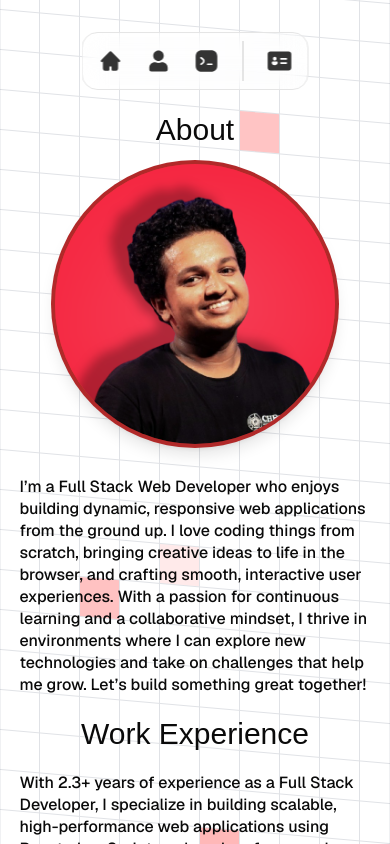
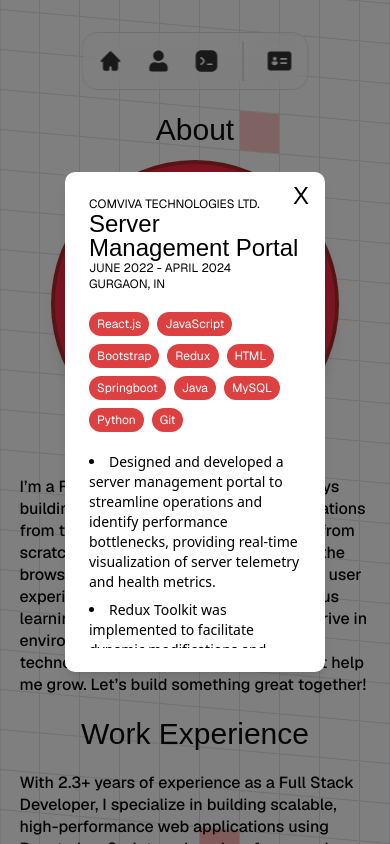
Before and after one commit to AswinP-Thampan/portfolio, a Next.js app: page /profile in a window 390 px wide. Built offline with nearby package versions, Linux system fonts and the light colour scheme; a web font is replaced by a local one.

Commit message:
mobile responsive v5

```diff
--- a/src/app/profile/page.js
+++ b/src/app/profile/page.js
@@ -9,7 +9,7 @@
 export default function Profile() {
 
     const [skills, setPopSkills] = useState(false)
-    const [project, setProjects] = useState(null)
+    const [project, setProjects] = useState(P1)
 
     const reveal = {
         hidden: { opacity: 0, y: 30 },
@@ -102,7 +102,7 @@
     return (
         <div className="fixed inset-0 bg-black/50 z-50 flex items-center justify-center">
             <div className="flex bg-white rounded-lg shadow-lg max-w-2/3 max-h-2/3 w-full text-black overflow-hidden h-[500px]">
-                <div className="relative w-1/3 h-full overflow-hidden">
+                <div className="relative w-1/3 h-full overflow-hidden hidden lg:block">
                     <Image
                         src={project.src}
                         alt="Side profile of a cat"
@@ -111,20 +111,20 @@
                     />
                     <div className="absolute bottom-0 m-8 p-2 pb-2.5 rounded-xl text-xs font-medium text-center text-white bg-black/30 backdrop-blur-lg">These are representative stock images intended to give viewers a quick visual idea of the project.</div>
                 </div>
-                <div className="relative w-2/3 p-6 flex flex-col justify-start">
+                <div className="relative lg:w-2/3 p-6 flex flex-col justify-start">
                     <button
                         className="absolute top-2 right-2 cursor-pointer flex justify-center items-center font-[family-name:var(--font-geist-sans)] text-2xl rounded-lg w-8 h-8"
                         onClick={() => handleSkills(null)}
                     >
                         X
                     </button>
-                    <div className='flex flex-row justify-between items-center '>
+                    <div className='flex flex-col md:flex-row justify-between md:items-center '>
                         <div>
                             <div className="font-[family-name:var(--font-geist-mono)] text-xs mr-4 uppercase">{project.company}</div>
-                            <div className="font-[family-name:var(--font-geist-sans)] text-2xl ">{project.name}</div>
+                            <div className="font-[family-name:var(--font-geist-sans)] text-2xl leading-none">{project.name}</div>
                             <div className="font-[family-name:var(--font-geist-mono)] text-xs uppercase">{project.duration}</div>
                         </div>
-                        <div>
+                        <div className="">
                             <div className="font-[family-name:var(--font-geist-mono)] text-xs mr-4 uppercase">{project.location}</div>
                         </div>
                     </div>
```
Also changed, not shown: src/components/custom/ModalGrid.js (+0 -9 lines).
